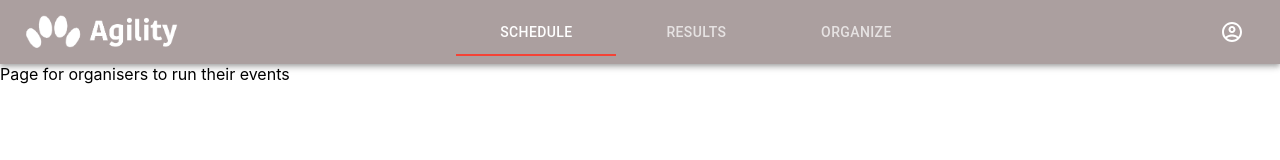
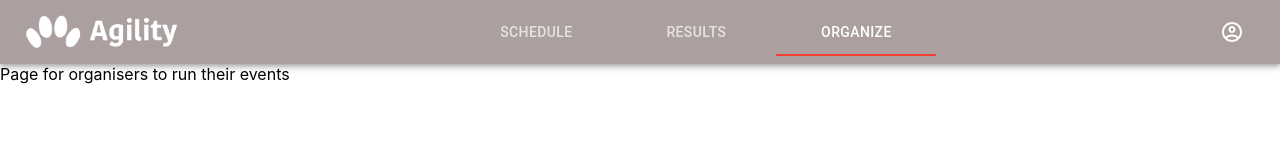
Before and after one commit to agilityport/agilityweb, a React (Create React App) app: page /organise in a window 1280 px wide. Shown: the top 160 px of the page. Built offline with nearby package versions, Linux system fonts and the light colour scheme.

Commit message:
Use location to pick up changes in pathname

```diff
--- a/src/App.tsx
+++ b/src/App.tsx
@@ -12,6 +12,7 @@ import {
   Switch,
   Route,
   useHistory,
+  useLocation,
 } from 'react-router-dom';
 import {Schedule} from './schedule/Schedule';
 import {Results} from './results/Results';
@@ -31,7 +32,9 @@ const theme = createMuiTheme({
 
 const RoutedApp = () => {
   const history = useHistory();
-  const mainPath = history.location.pathname.split('/')[0];
+  const location = useLocation();
+  const mainPath = location.pathname.split('/')[1];
+  const tabValue = mainPath === '' ? 'schedule' : mainPath;
 
   useEffect(() => {
     if (history.location.pathname === '/') {
@@ -48,7 +51,7 @@ const RoutedApp = () => {
               flexGrow={1} alignItems="center">
               <img src="agilityportlogo.png" alt="logo" height="35px"/>
               <Tabs
-                value={mainPath === '' ? 'schedule' : mainPath}
+                value={tabValue}
                 onChange={(event, value)=>{
                   history.push('/' + value);
                 }}
```
